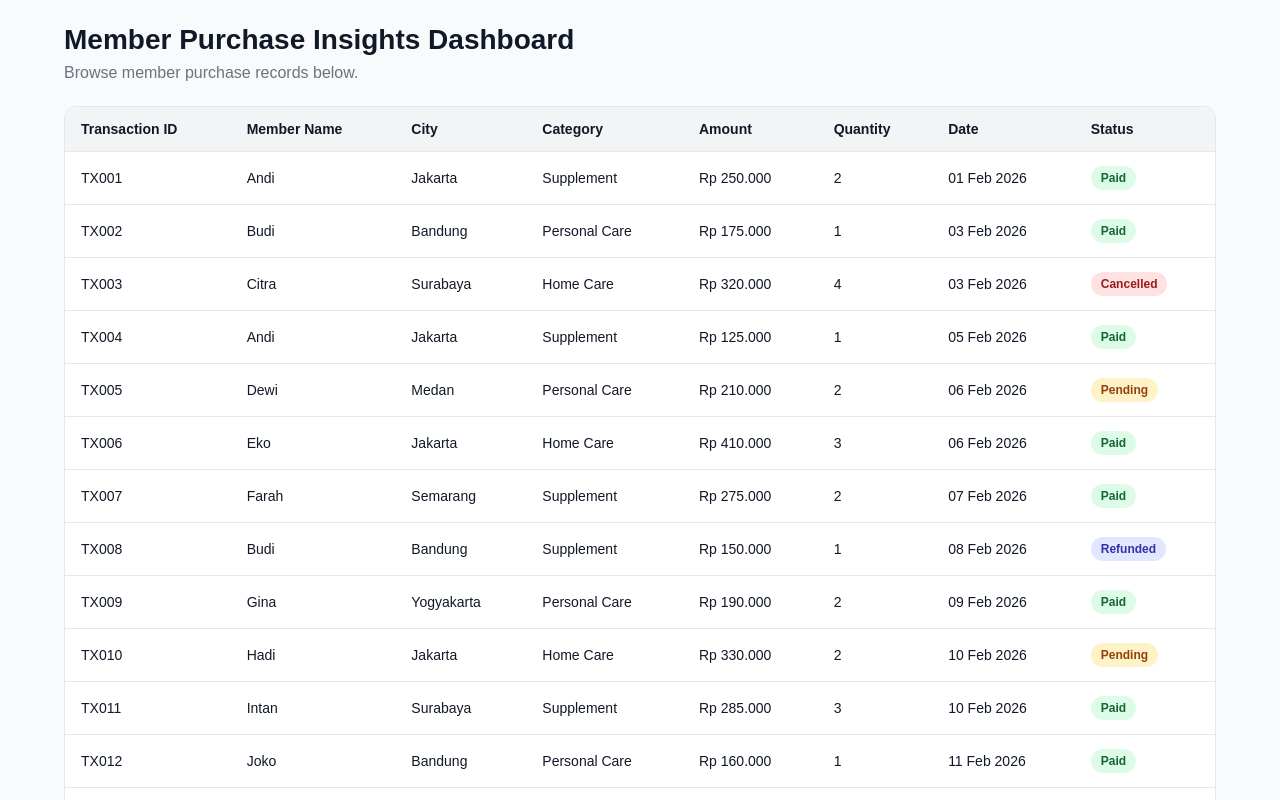
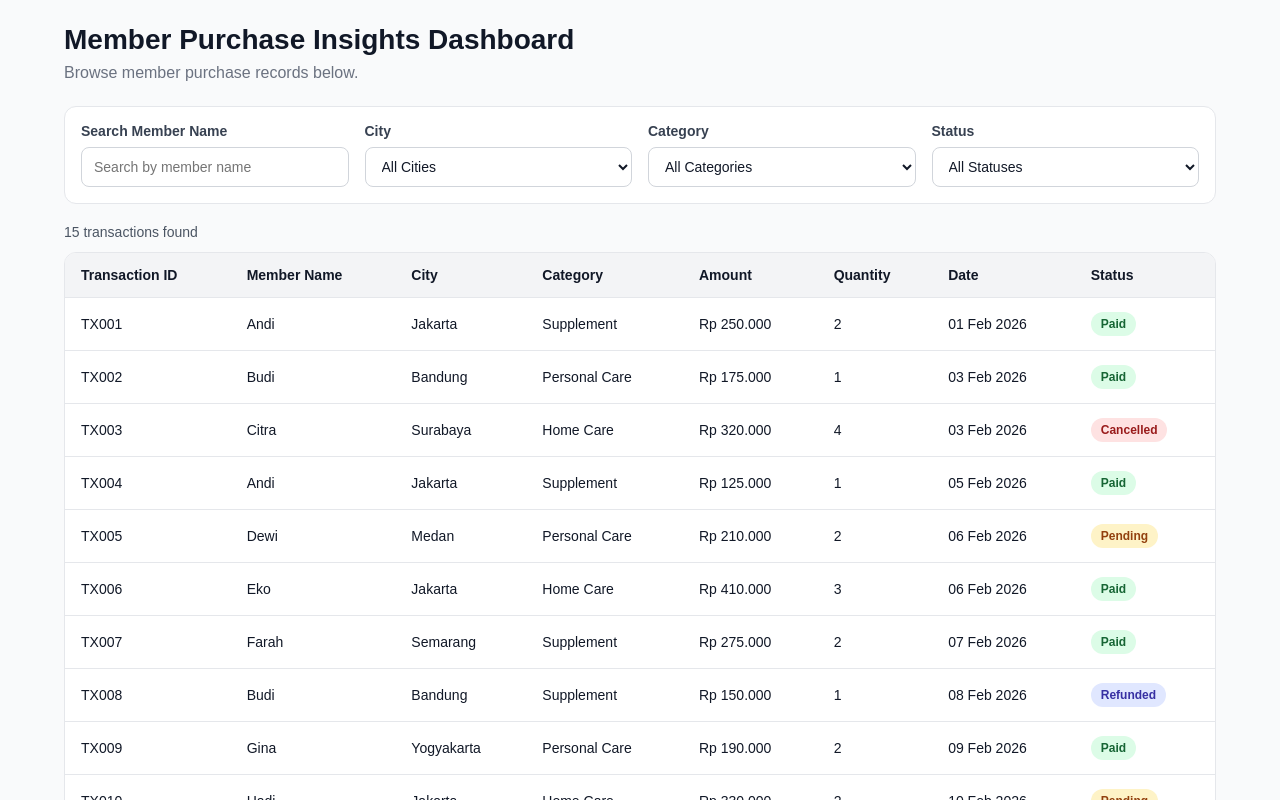
Before and after one commit to harisnaufal/member-purchase-dashboard, a Next.js app: page / in a window 1280 px wide. Shown: the top 800 px of the page. Built offline with nearby package versions, Linux system fonts and the light colour scheme.

Commit message:
feat: add combined purchase filters with loading state

```diff
--- a/app/globals.css
+++ b/app/globals.css
@@ -32,6 +32,28 @@ body {
   background-color: #ffffff;
   border: 1px solid #e5e7eb;
   border-radius: 12px;
+}
+
+.table-skeleton {
+  padding: 16px;
+}
+
+.skeleton-row {
+  height: 44px;
+  border-radius: 8px;
+  background: linear-gradient(90deg, #f3f4f6 25%, #e5e7eb 50%, #f3f4f6 75%);
+  background-size: 200% 100%;
+  animation: loading-shimmer 1.2s infinite;
+  margin-bottom: 12px;
+}
+
+@keyframes loading-shimmer {
+  0% {
+    background-position: 200% 0;
+  }
+  100% {
+    background-position: -200% 0;
+  }
 }
 
 .purchase-table {
@@ -86,3 +108,70 @@ body {
   background-color: #e0e7ff;
   color: #3730a3;
 }
+
+.filter-section {
+  background-color: #ffffff;
+  border: 1px solid #e5e7eb;
+  border-radius: 12px;
+  padding: 16px;
+  margin-bottom: 20px;
+}
+
+.filter-grid {
+  display: grid;
+  grid-template-columns: repeat(4, minmax(0, 1fr));
+  gap: 16px;
+}
+
+.filter-item {
+  display: flex;
+  flex-direction: column;
+  gap: 8px;
+}
+
+.filter-item label {
+  font-size: 14px;
+  font-weight: 600;
+  color: #374151;
+}
+
+.filter-item input,
+.filter-item select {
+  height: 40px;
+  border: 1px solid #d1d5db;
+  border-radius: 8px;
+  padding: 0 12px;
+  font-size: 14px;
+  background-color: #ffffff;
+  color: #111827;
+}
+
+.filter-item input:focus,
+.filter-item select:focus {
+  outline: none;
+  border-color: #2563eb;
+}
+
+.table-meta {
+  margin-bottom: 12px;
+  color: #4b5563;
+  font-size: 14px;
+}
+
+.empty-state {
+  text-align: center;
+  color: #6b7280;
+  padding: 24px;
+}
+
+@media (max-width: 900px) {
+  .filter-grid {
+    grid-template-columns: 1fr 1fr;
+  }
+}
+
+@media (max-width: 640px) {
+  .filter-grid {
+    grid-template-columns: 1fr;
+  }
+}
--- a/app/page.tsx
+++ b/app/page.tsx
@@ -1,13 +1,135 @@
+"use client";
+
+import { useEffect, useMemo, useState } from "react";
+
 import { purchases } from "@/data/purchase";
-import { formatCurrency, formatDate, getStatusClass } from "@/helpers/utils";
+import { filterPurchases } from "@/helpers/filter";
+import {
+  capitalize,
+  formatCurrency,
+  formatDate,
+  getStatusClass,
+} from "@/helpers/utils";
+import type { Filters } from "@/types/purchase";
+
+const initialFilters: Filters = {
+  search: "",
+  city: "",
+  category: "",
+  status: "",
+};
 
 export default function Home() {
+  const [filters, setFilters] = useState<Filters>(initialFilters);
+  const [isLoading, setIsLoading] = useState(false);
+
+  const cities = [...new Set(purchases.map((purchase) => purchase.city))];
+  const categories = [
+    ...new Set(purchases.map((purchase) => purchase.category)),
+  ];
+  const statuses = [...new Set(purchases.map((purchase) => purchase.status))];
+
+  const filteredPurchases = useMemo(() => {
+    return filterPurchases(purchases, filters);
+  }, [filters]);
+
+  const handleFilterChange = (key: keyof Filters, value: string) => {
+    setIsLoading(true);
+
+    setFilters((prev) => ({
+      ...prev,
+      [key]: value,
+    }));
+  };
+
+  useEffect(() => {
+    const timer = window.setTimeout(() => {
+      setIsLoading(false);
+    }, 300);
+
+    return () => window.clearTimeout(timer);
+  }, [filters]);
+
   return (
     <main className="container">
       <h1 className="title">Member Purchase Insights Dashboard</h1>
       <p className="subtitle">Browse member purchase records below.</p>
 
+      <section className="filter-section">
+        <div className="filter-grid">
+          <div className="filter-item">
+            <label htmlFor="search">Search Member Name</label>
+            <input
+              id="search"
+              type="text"
+              value={filters.search}
+              placeholder="Search by member name"
+              onChange={(e) => handleFilterChange("search", e.target.value)}
+            />
+          </div>
+
+          <div className="filter-item">
+            <label htmlFor="city">City</label>
+            <select
+              id="city"
+              value={filters.city}
+              onChange={(e) => handleFilterChange("city", e.target.value)}
+            >
+              <option value="">All Cities</option>
+              {cities.map((city) => (
+                <option key={city} value={city}>
+                  {city}
+                </option>
+              ))}
+            </select>
+          </div>
+
+          <div className="filter-item">
+            <label htmlFor="category">Category</label>
+            <select
+              id="category"
+              value={filters.category}
+              onChange={(e) => handleFilterChange("category", e.target.value)}
+            >
+              <option value="">All Categories</option>
+              {categories.map((category) => (
+                <option key={category} value={category}>
+                  {category}
+                </option>
+              ))}
+            </select>
+          </div>
+
+          <div className="filter-item">
+            <label htmlFor="status">Status</label>
+            <select
+              id="status"
+              value={filters.status}
+              onChange={(e) => handleFilterChange("status", e.target.value)}
+            >
+              <option value="">All Statuses</option>
+              {statuses.map((status) => (
+                <option key={status} value={status}>
+                  {capitalize(status)}
+                </option>
+              ))}
+            </select>
+          </div>
+        </div>
+      </section>
+
+      <div className="table-meta">
+        <p>{filteredPurchases.length} transactions found</p>
+      </div>
+
       <div className="table-wrapper">
+        {isLoading ? (
+          <div className="table-skeleton">
+            {Array.from({ length: 5 }).map((_, index) => (
+              <div key={index} className="skeleton-row" />
+            ))}
+          </div>
+        ) : (
           <table className="purchase-table">
             <thead>
               <tr>
@@ -23,7 +145,8 @@ export default function Home() {
             </thead>
 
             <tbody>
-            {purchases.map((purchase) => (
+              {filteredPurchases.length > 0 ? (
+                filteredPurchases.map((purchase) => (
                   <tr key={purchase.id}>
                     <td>{purchase.id}</td>
                     <td>{purchase.memberName}</td>
@@ -34,13 +157,21 @@ export default function Home() {
                     <td>{formatDate(purchase.date)}</td>
                     <td>
                       <span className={getStatusClass(purchase.status)}>
-                    {purchase.status}
+                        {capitalize(purchase.status)}
                       </span>
                     </td>
                   </tr>
-            ))}
+                ))
+              ) : (
+                <tr>
+                  <td colSpan={8} className="empty-state">
+                    No transactions match the selected filters.
+                  </td>
+                </tr>
+              )}
             </tbody>
           </table>
+        )}
       </div>
     </main>
   );
--- /dev/null
+++ b/helpers/filter.ts
@@ -0,0 +1,19 @@
+import type { Filters, PurchaseRecord } from "@/types/purchase";
+
+export const filterPurchases = (
+  purchases: PurchaseRecord[],
+  filters: Filters,
+) => {
+  return purchases.filter((purchase) => {
+    const matchesSearch = purchase.memberName
+      .toLowerCase()
+      .includes(filters.search.toLowerCase());
+
+    const matchesCity = !filters.city || purchase.city === filters.city;
+    const matchesCategory =
+      !filters.category || purchase.category === filters.category;
+    const matchesStatus = !filters.status || purchase.status === filters.status;
+
+    return matchesSearch && matchesCity && matchesCategory && matchesStatus;
+  });
+};
--- a/helpers/utils.ts
+++ b/helpers/utils.ts
@@ -26,3 +26,8 @@ export const getStatusClass = (status: string) => {
       return "status-chip";
   }
 };
+
+export const capitalize = (value: string) => {
+  if (!value) return "";
+  return value.charAt(0).toUpperCase() + value.slice(1);
+};
```
Lines whose indentation alone changed are shown as unchanged.
